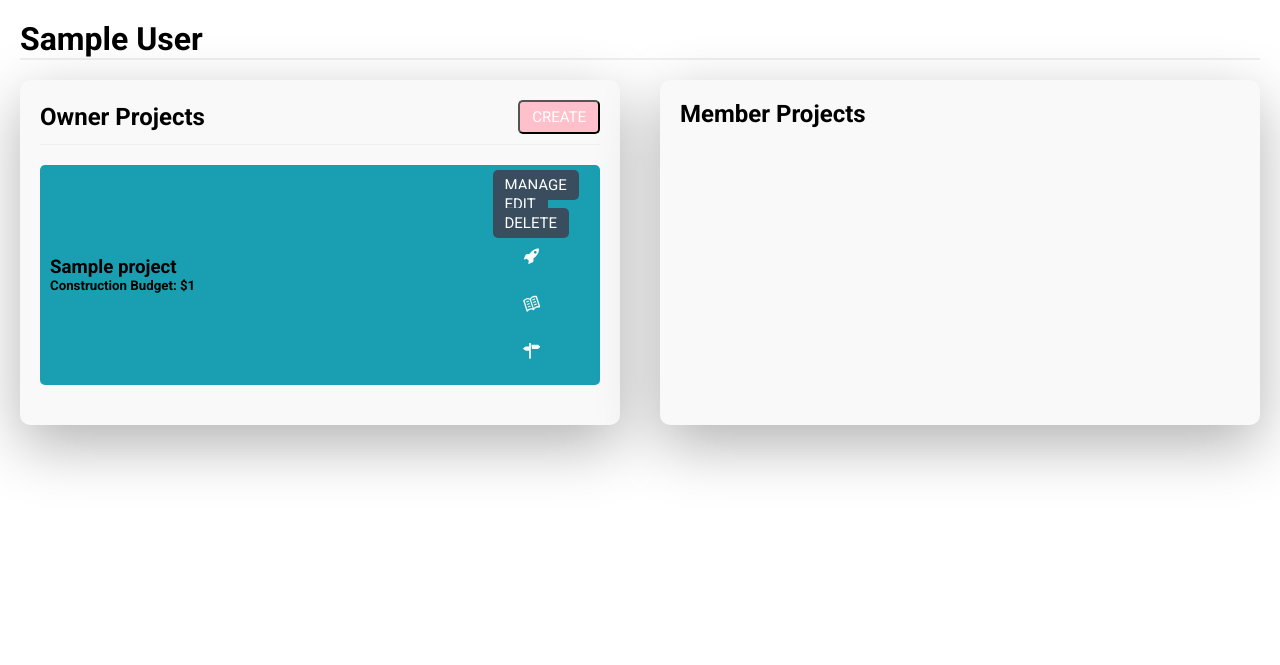
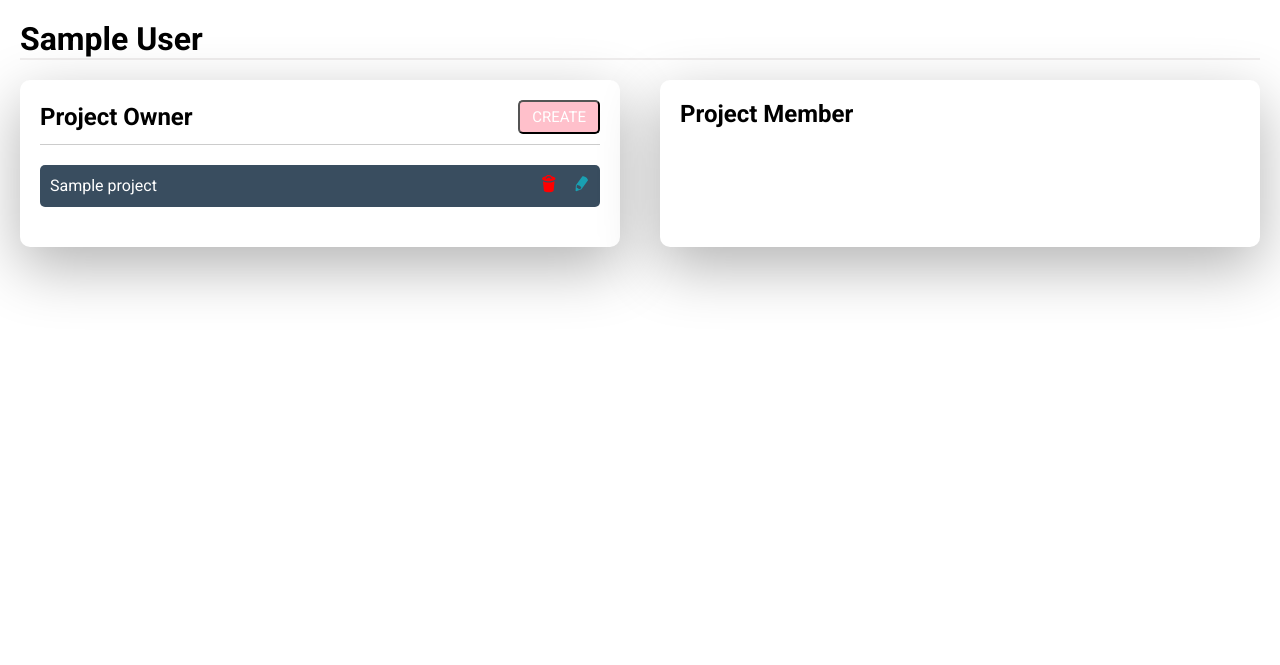
Before and after one commit to avdebeer/Fluid, a Flask app: page /dashboard in a window 1280 px wide. Shown: the part 65-730 px from the top of the page. Run offline with Flask 2, Linux system fonts and the light colour scheme; a user stored in the database is signed in; tables that the repository leaves empty hold one stand-in row (values such as "Sample post"); some libraries are stand-ins or nearby versions.

Commit message:
Submittals section finalized

```diff
--- a/app.py
+++ b/app.py
@@ -24,7 +24,7 @@ debug = DebugToolbarExtension(app)
 
 connect_db(app)
 
-db.drop_all() #DROPS ALL TABLES
+# db.drop_all() #DROPS ALL TABLES
 db.create_all() #CREATES ALL THE TABLES
 
 
@@ -148,6 +148,15 @@ def delete_rfi_record(record_id):
 
 # ********************* SUBMITTAL ROUTES ***************
 # *******************************************************
+@app.route('/project/submittal/<int:id>')
+@login_required
+def get_submittal_record(id):
+
+    record = Submittal.query.get_or_404(id)
+    return jsonify(record.serialize())
+
+
+
 @app.route('/project/submittal', methods = ['POST'])
 @login_required
 def create_submittal_record():
@@ -156,16 +165,21 @@ def create_submittal_record():
     project_id = int(data['projectID'])
 
     new_submittal = Submittal(
+        title = data['title'],
         number = data['number'],
-        title = data['title'],
+        spec_section = data['spec_section'],
+        type = data['type'],
+        submittal_person = data['submittal_person'],
+        submittal_date = data['submittal_date'],
+        submittal_company = data['submittal_company'],
+        responsible_person = data['responsible_person'],
+        due_date = data['due_date'],
+        responsible_company = data['responsible_company'],
+        status = data['status'],
         description = data['description'],
-        author = data['author'],
-        company = data['company'],
-        due_date = data['due_date'],
-        status = data['status'],
         project_id = project_id,
-
-        )
+        author = current_user.full_name
+    )
 
     db.session.add(new_submittal)
     db.session.commit()
@@ -181,13 +195,19 @@ def update_submittal_record():
 
     record_id = int(data['id'])
     record = Submittal.query.get_or_404(record_id)
+
+    record.title = data['title'],
     record.number = data['number'],
-    record.title = data['title'],
+    record.spec_section = data['spec_section'],
+    record.type = data['type'],
+    record.submittal_person = data['submittal_person'],
+    record.submittal_date = data['submittal_date'],
+    record.submittal_company = data['submittal_company'],
+    record.responsible_person = data['responsible_person'],
+    record.due_date = data['due_date'],
+    record.responsible_company = data['responsible_company'],
+    record.status = data['status'],
     record.description = data['description'],
-    record.author = data['author'],
-    record.company = data['company'],
-    record.due_date = data['due_date'],
-    record.status = data['status'],
 
     db.session.commit()
     return jsonify("Updated record succesfully.")
--- a/static/styles.css
+++ b/static/styles.css
@@ -17,6 +17,12 @@ body {
   font-size: 16px;
   height: 100vh;
   background-color: #fff;
+}
+
+.login {
+  background-image: -webkit-gradient(linear, left top, right bottom, from(rgba(25, 159, 177, 0.8)), to(rgba(57, 77, 95, 0.8))), url(https://images.unsplash.com/photo-1507099985932-87a4520ed1d5?ixid=MnwxMjA3fDB8MHxzZWFyY2h8M3x8cHJvZHVjdGl2aXR5fGVufDB8fDB8fA%3D%3D&ixlib=rb-1.2.1&auto=format&fit=crop&w=500&q=60);
+  background-image: linear-gradient(to right bottom, rgba(25, 159, 177, 0.8), rgba(57, 77, 95, 0.8)), url(https://images.unsplash.com/photo-1507099985932-87a4520ed1d5?ixid=MnwxMjA3fDB8MHxzZWFyY2h8M3x8cHJvZHVjdGl2aXR5fGVufDB8fDB8fA%3D%3D&ixlib=rb-1.2.1&auto=format&fit=crop&w=500&q=60);
+  background-size: cover;
 }
 
 .navbar {
@@ -67,7 +73,6 @@ body {
   color: white;
 }
 
-/* #################### User Dashboard ####################  */
 .user-dashboard {
   display: -webkit-box;
   display: -ms-flexbox;
@@ -100,7 +105,7 @@ body {
   margin: 0 2rem;
   padding: 2rem;
   border-radius: 1rem;
-  background-color: #faf9f9;
+  background-color: #fff;
   -webkit-box-shadow: 0 2rem 6rem rgba(0, 0, 0, 0.3);
           box-shadow: 0 2rem 6rem rgba(0, 0, 0, 0.3);
 }
@@ -114,52 +119,37 @@ body {
           align-items: center;
   margin-bottom: 2rem;
   padding-bottom: 1rem;
-  border-bottom: 1px solid #f0eeee;
+  border-bottom: 1px solid #ccc;
 }
 
 .user-projects__area--title h2 {
   margin-right: auto;
 }
 
-.user-project-info {
+.project-details {
   display: -webkit-box;
   display: -ms-flexbox;
   display: flex;
   -webkit-box-align: center;
       -ms-flex-align: center;
           align-items: center;
-  color: #000;
-  background-color: #199fb1;
+  background-color: #394d5f;
   padding: 1rem;
   border-radius: 5px;
   margin-bottom: 2rem;
 }
 
-.user-project-info__data {
+.project-details__title {
+  text-decoration: none;
+  color: #fff;
+  margin-right: auto;
   -webkit-box-flex: 1;
-      -ms-flex: 1 0;
-          flex: 1 0;
+      -ms-flex: 1 1;
+          flex: 1 1;
 }
 
-.user-project-info__buttons {
-  -webkit-box-flex: 0;
-      -ms-flex: 0 0;
-          flex: 0 0;
-}
-
-/* #################### Project Dashboard ####################  */
-.project-title {
-  font-weight: 700;
-  text-transform: uppercase;
-  text-align: center;
-  margin: 2rem;
-  padding-bottom: 1rem;
-  border-bottom: 2px solid #f0eeee;
-  color: #0d5c75;
-}
-
-.project-title #project-id {
-  display: none;
+.project-details__title:hover {
+  color: #60e3d5;
 }
 
 .sidebar {
@@ -246,6 +236,20 @@ body {
 
 .side-nav button {
   margin: auto 2rem 2rem;
+}
+
+.project-title {
+  font-weight: 700;
+  text-transform: uppercase;
+  text-align: center;
+  margin: 2rem;
+  padding-bottom: 1rem;
+  border-bottom: 2px solid #f0eeee;
+  color: #0d5c75;
+}
+
+.project-title #project-id {
+  display: none;
 }
 
 .project-dashboard {
@@ -366,6 +370,10 @@ body {
 
 .icon-edit {
   fill: #199fb1;
+}
+
+.icon-edit2 {
+  fill: yellow;
 }
 
 .icon-delete {
@@ -519,7 +527,7 @@ body {
 
 .btn-tertiary {
   color: pink;
-  background-color: #333;
+  background-color: #708090;
 }
 
 /* #################### MODAL ####################  */
--- a/static/styles.scss
+++ b/static/styles.scss
@@ -26,9 +26,7 @@ $color-grey-light-2: #f4f2f2;
 $color-grey-light-3: #f0eeee;
 $color-grey-light-4: #ccc;
 
-$color-grey-dark-1: #999;
-$color-grey-dark-2: #777;
-$color-grey-dark-3: #333;
+$color-grey-dark-1: #708090;
 
 $shadow-dark: 0 2rem 6rem rgba(0, 0, 0, .3);
 $shadow-light-2: 0 2rem 5rem rgba(0, 0, 0, .06);
@@ -57,6 +55,12 @@ body {
 	font-size: 16px;
 	height: 100vh;
 	background-color: $color-white;
+}
+
+.login {
+	background-image: linear-gradient(to right bottom, rgba($color-primary-0, 0.80), rgba($color-primary-3, .8)),
+		url(https://images.unsplash.com/photo-1507099985932-87a4520ed1d5?ixid=MnwxMjA3fDB8MHxzZWFyY2h8M3x8cHJvZHVjdGl2aXR5fGVufDB8fDB8fA%3D%3D&ixlib=rb-1.2.1&auto=format&fit=crop&w=500&q=60);
+	background-size: cover;
 }
 
 .navbar {
@@ -97,8 +101,8 @@ body {
 	}
 }
 
-/* #################### User Dashboard ####################  */
-
+//////////////////////////////////////////////////////////////
+//USER DASHBOARD
 .user-dashboard {
 	display: flex;
 	flex-direction: column;
@@ -119,7 +123,7 @@ body {
 		margin: 0 2rem;
 		padding: 2rem;
 		border-radius: 1rem;
-		background-color: $color-grey-light-1;
+		background-color: $color-white;
 		box-shadow: $shadow-dark;
 
 		&--title {
@@ -127,7 +131,7 @@ body {
 			align-items: center;
 			margin-bottom: 2rem;
 			padding-bottom: 1rem;
-			border-bottom: 1px solid $color-grey-light-3;
+			border-bottom: $line2;
 
 			h2 {
 				margin-right: auto;
@@ -136,39 +140,26 @@ body {
 	}
 }
 
-.user-project-info {
+.project-details {
 	display: flex;
 	align-items: center;
-	color: $color-black;
-	background-color: $color-primary-0;
+	background-color: $color-primary-3;
 	padding: 1rem;
 	border-radius: 5px;
 	margin-bottom: 2rem;
 
-	&__data {
-		flex: 1 0;
-	}
+	&__title {
+		text-decoration: none;
+		color: $color-white;
+		margin-right: auto;
+		flex: 1 1;
 
-	&__buttons {
-		flex: 0 0;
+		&:hover {
+			color: #60e3d5;
+		}
 	}
 }
 
-/* #################### Project Dashboard ####################  */
-
-.project-title {
-	font-weight: 700;
-	text-transform: uppercase;
-	text-align: center;
-	margin: 2rem;
-	padding-bottom: 1rem;
-	border-bottom: $line;
-	color: $color-primary-2;
-
-	#project-id {
-		display: none;
-	}
-}
 //////////////////////////////////////////////////////////////
 //SIDE BAR & NAV
 .sidebar {
@@ -237,6 +228,21 @@ body {
 
 	button {
 		margin: auto 2rem 2rem;
+	}
+}
+//////////////////////////////////////////////////////////////
+//PROJECT DASHBOARD
+.project-title {
+	font-weight: 700;
+	text-transform: uppercase;
+	text-align: center;
+	margin: 2rem;
+	padding-bottom: 1rem;
+	border-bottom: $line;
+	color: $color-primary-2;
+
+	#project-id {
+		display: none;
 	}
 }
 
@@ -329,6 +335,10 @@ body {
 
 	&-edit {
 		fill: $color-primary-0;
+	}
+
+	&-edit2 {
+		fill: yellow;
 	}
 
 	&-delete {
@@ -463,7 +473,7 @@ body {
 
 .btn-tertiary {
 	color: $color-secondary-2;
-	background-color: $color-grey-dark-3;
+	background-color: $color-grey-dark-1;
 }
 
 /* #################### MODAL ####################  */
--- a/templates/login.html
+++ b/templates/login.html
@@ -3,6 +3,7 @@
 {% block title %}{% endblock %}
 
 {% block content %}
+<div class="login">
     <div class="admin-container">
         <form action="/login" method="POST" class="admin-form">
             <h3 class="form__title">Login</h3>
@@ -20,5 +21,7 @@
 
         </form>
     </div>
+</div>
+
 
 {% endblock %}
--- a/templates/user_dashboard.html
+++ b/templates/user_dashboard.html
@@ -10,41 +10,29 @@
     <div class="user-projects">
         <div id="testing123" class="user-projects__area">
             <div class="user-projects__area--title">
-                <h2>Owner Projects</h2>
+                <h2>Project Owner</h2>
                 <button id="new-project-btn" class=" button btn-secondary">create</button>
             </div>
+
             {% for project in projects %}
-                <div class="user-project-info">
-                    <div class="user-project-info__data">
-                        <h3>{{project.name}}</h3>
-                        <h5>Construction Budget: ${{project.budget}}</h5>
-                    </div>
-                    <div class="user-project-info__buttons">
-                        <a class="button btn-primary" href="/project/{{project.id}}">Manage</a>
-                        <a id="{{project.id}}" class="button btn-primary" data-action="edit">Edit</a>
-                        <a id="{{project.id}}" class="button btn-primary" data-action="delete">Delete</a>
+            <div class="project-details">
+                <a class="project-details__title" href="/project/{{project.id}}">{{project.name}}</a>
+                <a data-action="delete" data-id="{{project.id}}">
+                    <svg class="icon icon-delete">
+                        <use xlink:href="/static/img/sprite.svg#icon-trash"></use>
+                    </svg>
+                </a>
+                <a data-action="edit" data-id="{{project.id}}">
+                    <svg class="icon icon-edit">
+                        <use xlink:href="/static/img/sprite.svg#icon-pencil"></use>
+                    </svg>
+                </a>
+            </div>
+            {% endfor %}
 
-                         <a href="" class="side-nav__link">
-                            <svg class="side-nav__icon">
-                                <use xlink:href="/static/img/sprite.svg#icon-rocket"></use>
-                            </svg>
-                        </a>
-                         <a href="" class="side-nav__link">
-                            <svg class="side-nav__icon">
-                                <use xlink:href="/static/img/sprite.svg#icon-open-book"></use>
-                            </svg>
-                        </a>
-                         <a href="" class="side-nav__link">
-                            <svg class="side-nav__icon">
-                                <use xlink:href="/static/img/sprite.svg#icon-address"></use>
-                            </svg>
-                        </a>
-                    </div>
-                </div>
-            {% endfor %}
         </div>
         <div class="user-projects__area">
-            <h2>Member Projects</h2>
+            <h2>Project Member</h2>
         </div>
     </div>
 
```
Also changed, not shown: models.py (+23 -9 lines), static/js/functions.js (+45 -40 lines), templates/project_dashboard.html (+58 -1 lines), templates/working.html (+11 -14 lines), 1 other file. Lines whose indentation alone changed are shown as unchanged.
